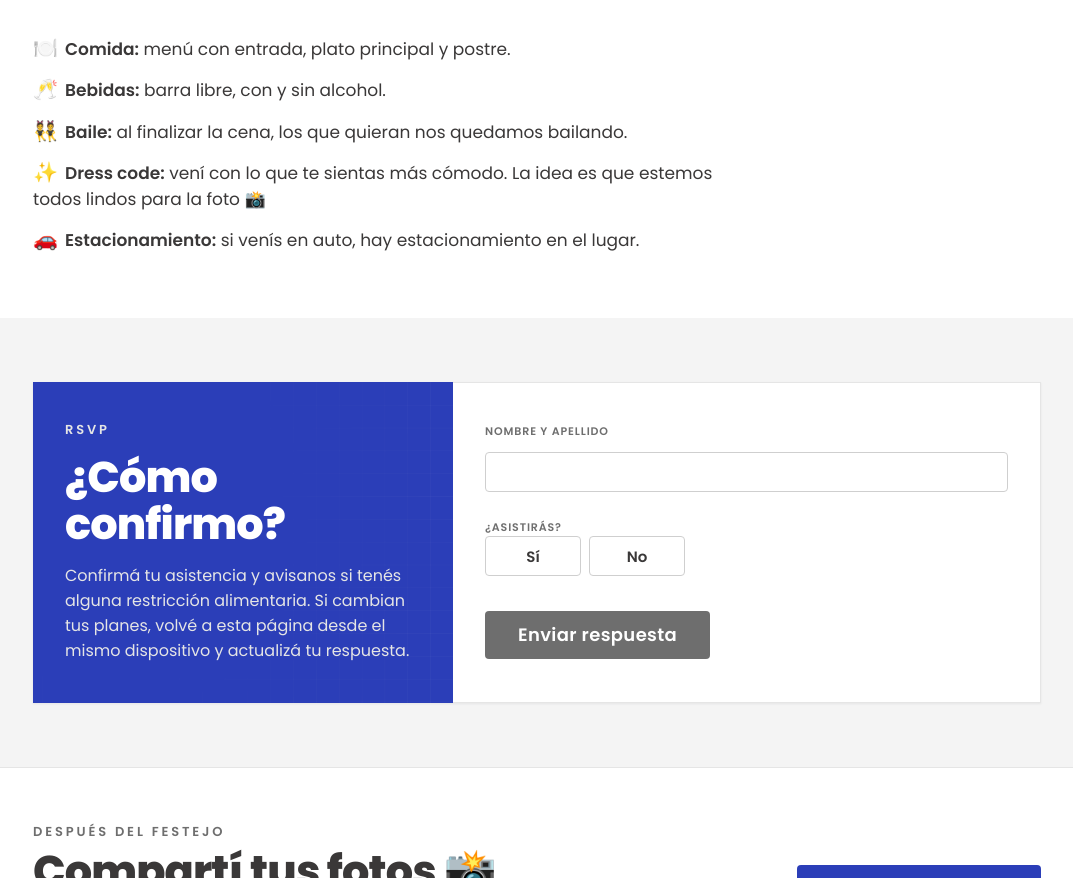
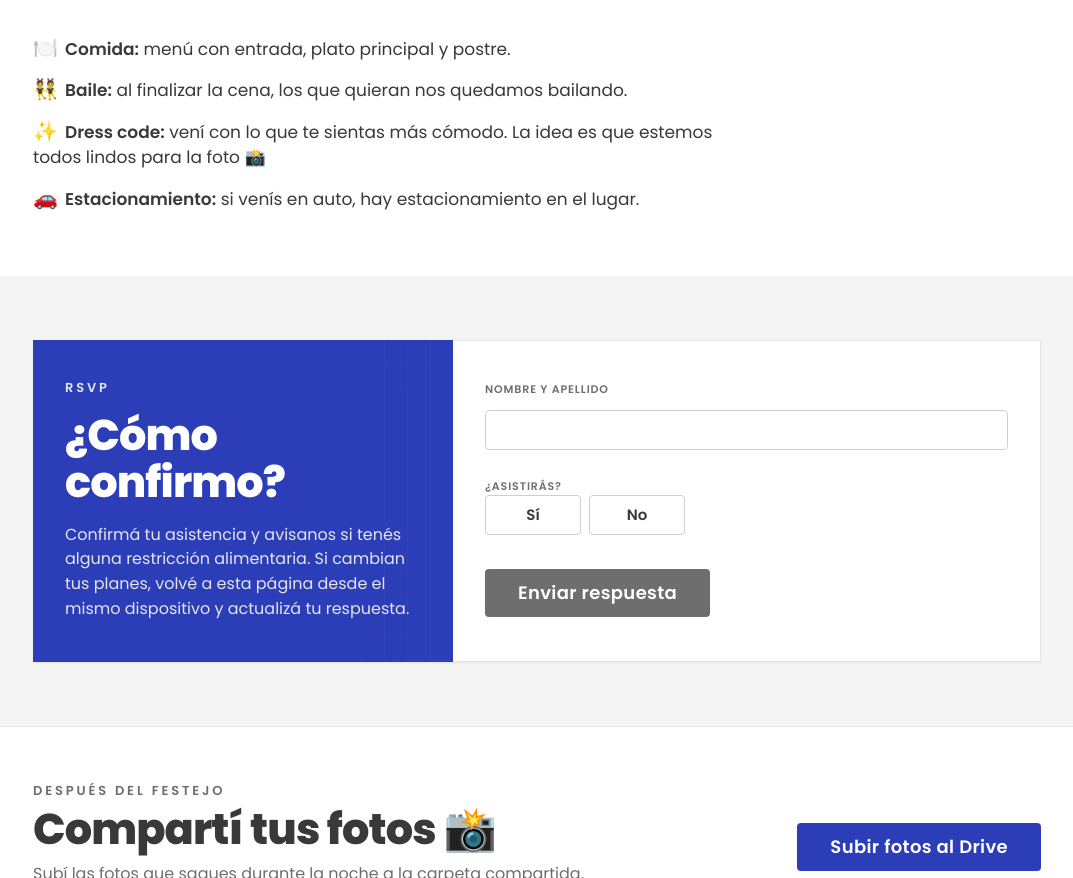
Before and after one commit to mariasol-jpg/festejo-fin-de-ano, a plain HTML site: page vercel/index.html in a window 1280 px wide. Shown: the part 1024-1902 px from the top of the page, without its empty margins (103-1176 px from the left). Drawn offline with Linux system fonts and the light colour scheme; no server answers.

Commit message:
Add files via upload

```diff
--- a/vercel/index.html
+++ b/vercel/index.html
@@ -167,7 +167,6 @@ footer img{width:200px;height:auto;display:block}
       </div>
       <ul class="values">
         <li><span class="emo" aria-hidden="true">🍽️</span><strong>Comida:</strong> menú con entrada, plato principal y postre.</li>
-        <li><span class="emo" aria-hidden="true">🥂</span><strong>Bebidas:</strong> barra libre, con y sin alcohol.</li>
         <li><span class="emo" aria-hidden="true">👯</span><strong>Baile:</strong> al finalizar la cena, los que quieran nos quedamos bailando.</li>
         <li><span class="emo" aria-hidden="true">✨</span><strong>Dress code:</strong> vení con lo que te sientas más cómodo. La idea es que estemos todos lindos para la foto 📸</li>
         <li><span class="emo" aria-hidden="true">🚗</span><strong>Estacionamiento:</strong> si venís en auto, hay estacionamiento en el lugar.</li>
```
